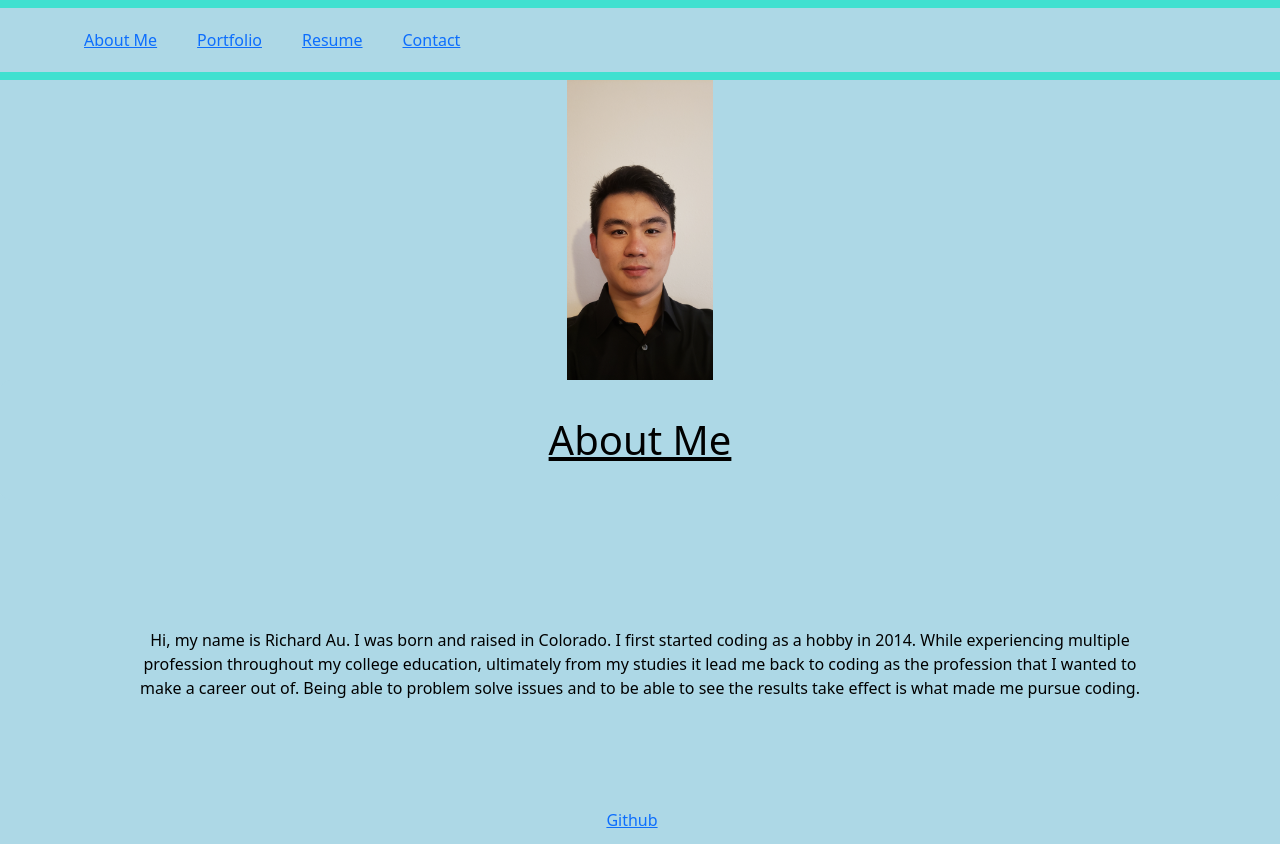
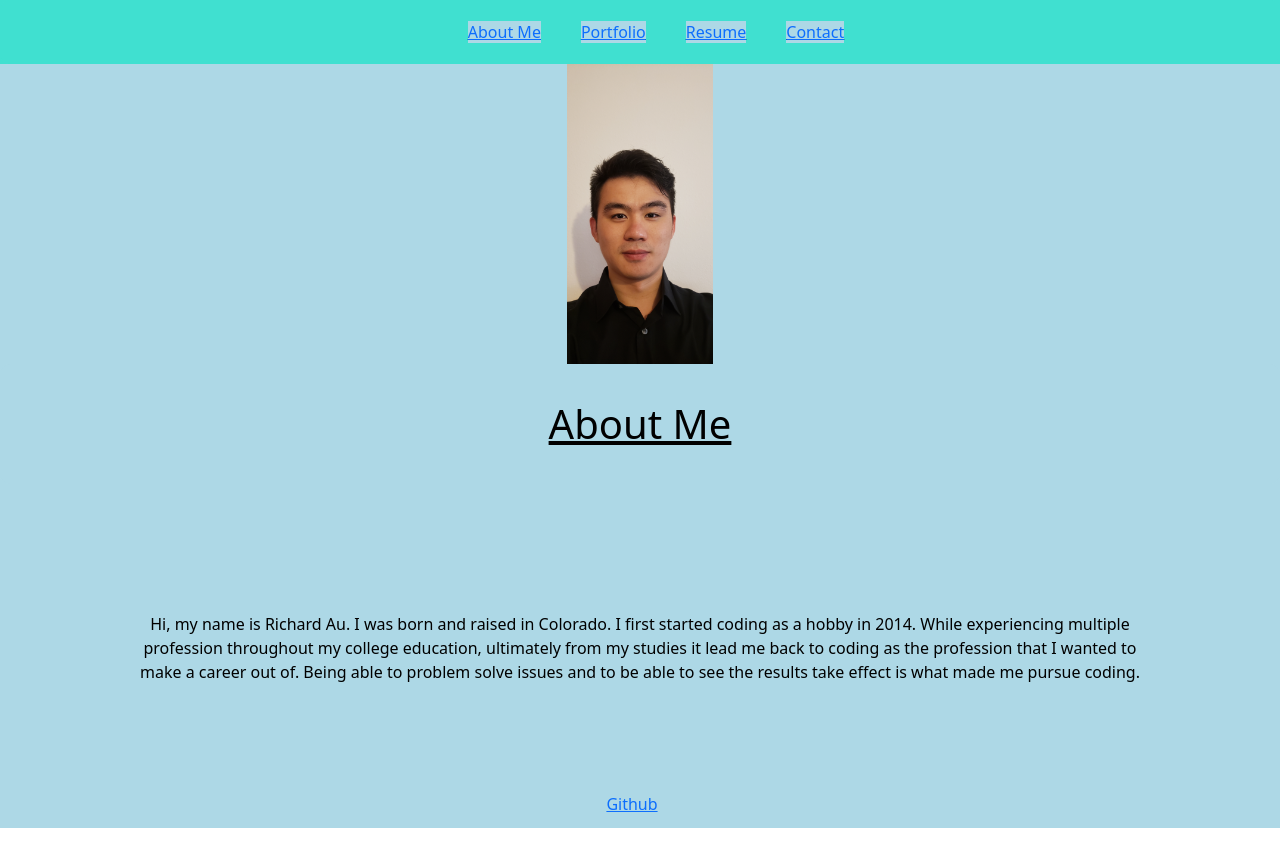
Before and after one commit to Richard-Au1/React-Portfolio, a React (Vite) app: page / in a window 1280 px wide. Built offline with nearby package versions, Linux system fonts and the light colour scheme.

Commit message:
added more styling to portfolio

```diff
--- a/src/app.css
+++ b/src/app.css
@@ -7,6 +7,14 @@
   scroll-behavior: smooth;
 }
 
+.container-fluid {
+  background-color: turquoise;
+  text-align: center;
+  border-radius: 10px;
+  display: flex;
+  justify-content: center;
+  text-decoration: underline;
+}
 
 nav {
   display: flex;
--- a/src/components/navigation.jsx
+++ b/src/components/navigation.jsx
@@ -1,8 +1,8 @@
 export default function Nav({ links }) {
     return (
-      <nav className='navbar navbar-expand-lg'>
-        <div className="container-fluid">
-            <ul style={{margin: '20px' }} >
+      <nav>
+        <div class="container-fluid">
+            <ul style={{margin: '20px', backgroundColor: 'turquoise'}} >
               {links.map((link) => link)}
             </ul>
         </div>
```
